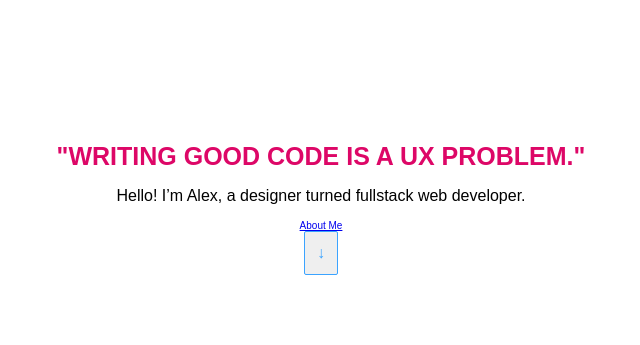
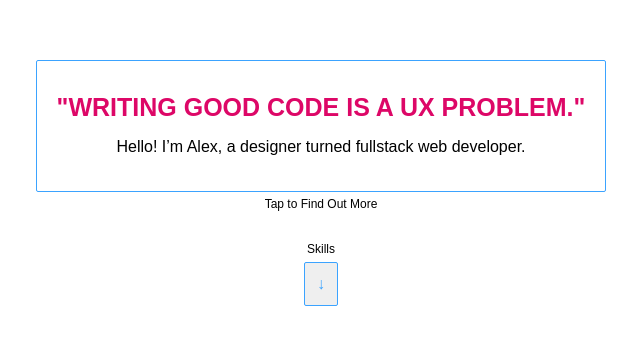
Before and after one commit to AlexEntrepreneur/dev-portfolio, a React app: page / in a window 1280 px wide. Shown: the part 207-552 px from the top of the page, without its empty margins (319-959 px from the left). Built offline with nearby package versions, Linux system fonts and the light colour scheme.

Commit message:
Add Intro Card + Rearrange Intro View Content

```diff
--- a/src/views/1-Intro/IntroView.jsx
+++ b/src/views/1-Intro/IntroView.jsx
@@ -1,17 +1,24 @@
 import React from 'react';
-import { Link } from 'react-router-dom';
-import { View, HeadingText, Text, Button } from '../../components/~reusables/atoms/atoms';
+import { View, HeadingText, Text, Button, Card, Link, SmallText, Container } from '../../components/~reusables/atoms/atoms';
 import { small_space } from '../../components/~reusables/variables/spacing';
 
 function IntroView() {
   return (
     <View vCenter hCenter>
-      <HeadingText marginBottom={small_space}>"Writing Good Code is a UX Problem."</HeadingText>
-      <Text>Hello! I’m Alex, a designer turned fullstack web developer.</Text>
-      <Link to='/about'>About Me</Link>
-      <Link to='/skills'>
-        <Button>↓</Button>
+      <Link to='/about' style={{textDecoration:'none'}}>
+        <Card column vCenter hCenter>
+          <HeadingText marginBottom={small_space} marginTop="0" hCenter>"Writing Good Code is a UX Problem."</HeadingText>
+          <Text hCenter noMargin>Hello! I’m Alex, a designer turned fullstack web developer.</Text>
+        </Card>
       </Link>
+      <SmallText>Tap to Find Out More</SmallText>
+
+      <Container column hCenter>
+        <SmallText noMargin>Skills</SmallText>
+        <Link to='/skills'>
+          <Button>↓</Button>
+        </Link>
+      </Container>
     </View>
   );
 }
```
